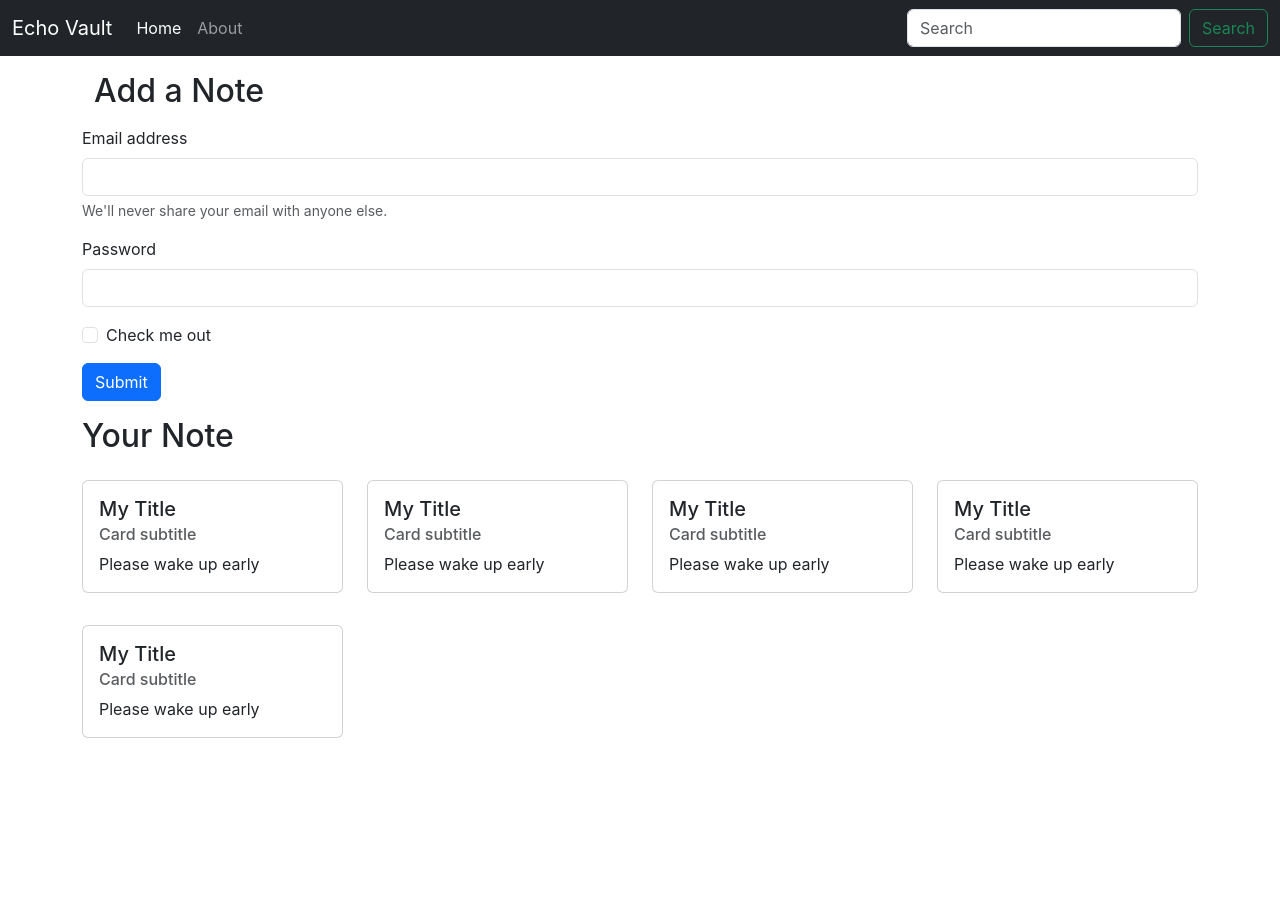
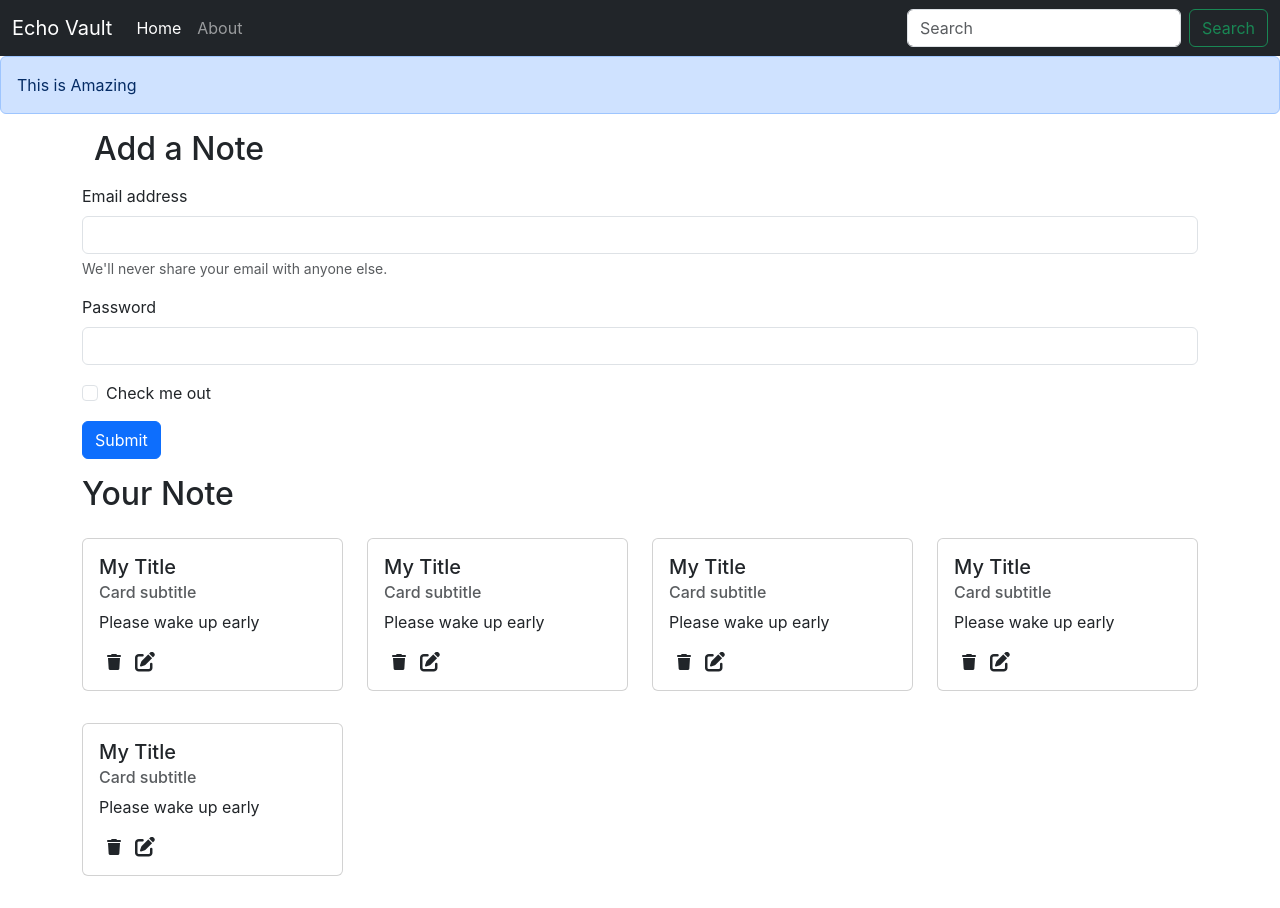
Before and after one commit to AmitHegde3/EchoVault, a React (Create React App) app: page / in a window 1280 px wide. Before the commit the page ends 800 px from the top, so only its background shows below. Built offline with nearby package versions, Linux system fonts and the light colour scheme; the HTML template or start-up script is replaced by a standard one.

Commit message:
update delete and update icons, Update Alert box

```diff
--- a/public/index.html
+++ b/public/index.html
@@ -40,6 +40,7 @@
       To begin the development, run `npm start` or `yarn start`.
       To create a production bundle, use `npm run build` or `yarn build`.
     -->
+    <script src="https://kit.fontawesome.com/40a4fe856e.js" crossorigin="anonymous"></script>
     <script src="https://cdn.jsdelivr.net/npm/bootstrap@5.3.3/dist/js/bootstrap.bundle.min.js" integrity="sha384-YvpcrYf0tY3lHB60NNkmXc5s9fDVZLESaAA55NDzOxhy9GkcIdslK1eN7N6jIeHz" crossorigin="anonymous"></script>
   </body>
 </html>
--- a/src/App.js
+++ b/src/App.js
@@ -5,22 +5,22 @@
 import Home from "./components/Home";
 import About from "./components/About";
 import NoteState from "./context/notes/NoteState";
+import Alert from "./components/Alert";
 
 function App() {
   return (
     <>
       <NoteState>
         <Navbar />
+        <Alert message={"This is Amazing"} />
         <div className="container">
-        <Routes>
-
+          <Routes>
             <Route path="/">
               <Route index element={<Home />} />
               <Route exact path="about" element={<About />} />
             </Route>
-
           </Routes>
-          </div>
+        </div>
       </NoteState>
     </>
   );
--- /dev/null
+++ b/src/components/Alert.js
@@ -0,0 +1,13 @@
+import React from "react";
+
+const Alert = (props) => {
+  return (
+    <div>
+      <div class="alert alert-primary" role="alert">
+        {props.message}
+      </div>
+    </div>
+  );
+};
+
+export default Alert;
--- a/src/components/NoteItem.js
+++ b/src/components/NoteItem.js
@@ -4,11 +4,13 @@
   let Note = props.note;
   return (
     <div className="col-md-3">
-      <div class="card my-3">
-        <div class="card-body">
-          <h5 class="card-title">{Note.title}</h5>
-          <h6 class="card-subtitle mb-2 text-body-secondary">Card subtitle</h6>
-          <p class="card-text">{Note.description}</p>
+      <div className="card my-3">
+        <div className="card-body">
+          <h5 className="card-title">{Note.title}</h5>
+          <h6 className="card-subtitle mb-2 text-body-secondary">Card subtitle</h6>
+          <p className="card-text">{Note.description}</p>
+          <i className="fa-solid fa-trash mx-2"></i>
+          <i className="fa-solid fa-pen-to-square fa-beat mx-2"></i>
         </div>
       </div>
     </div>
--- a/src/components/Notes.js
+++ b/src/components/Notes.js
@@ -9,7 +9,7 @@
     <div className='row my-3'>
       <h2>Your Note</h2>
         {notes.map((note) => {
-            return <NoteItem note={note} />
+            return <NoteItem key={note._id} note={note} />
         })}
     </div>
   )
--- a/src/index.css
+++ b/src/index.css
@@ -11,3 +11,7 @@
   font-family: source-code-pro, Menlo, Monaco, Consolas, 'Courier New',
     monospace;
 }
+
+i{
+  cursor: pointer;
+}
```
